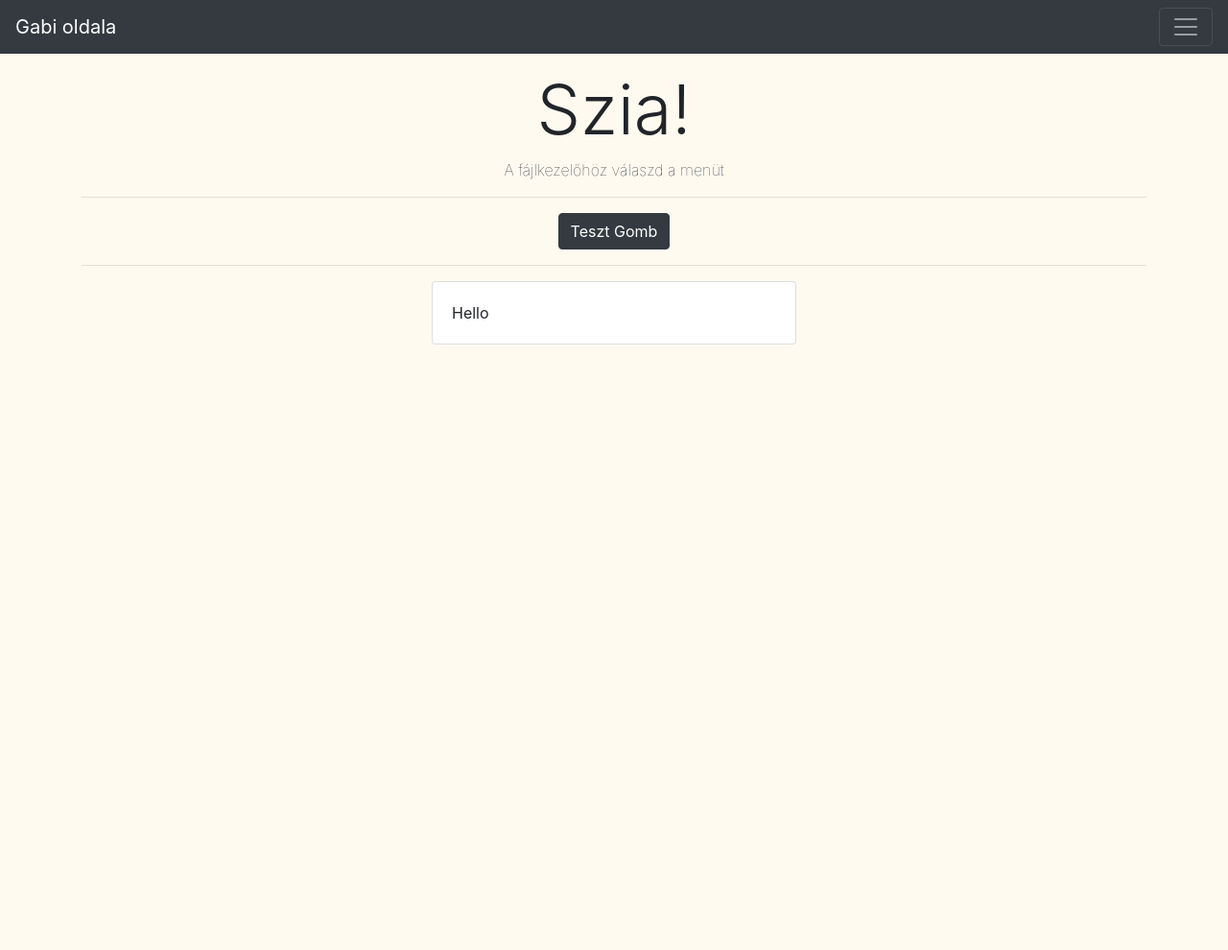
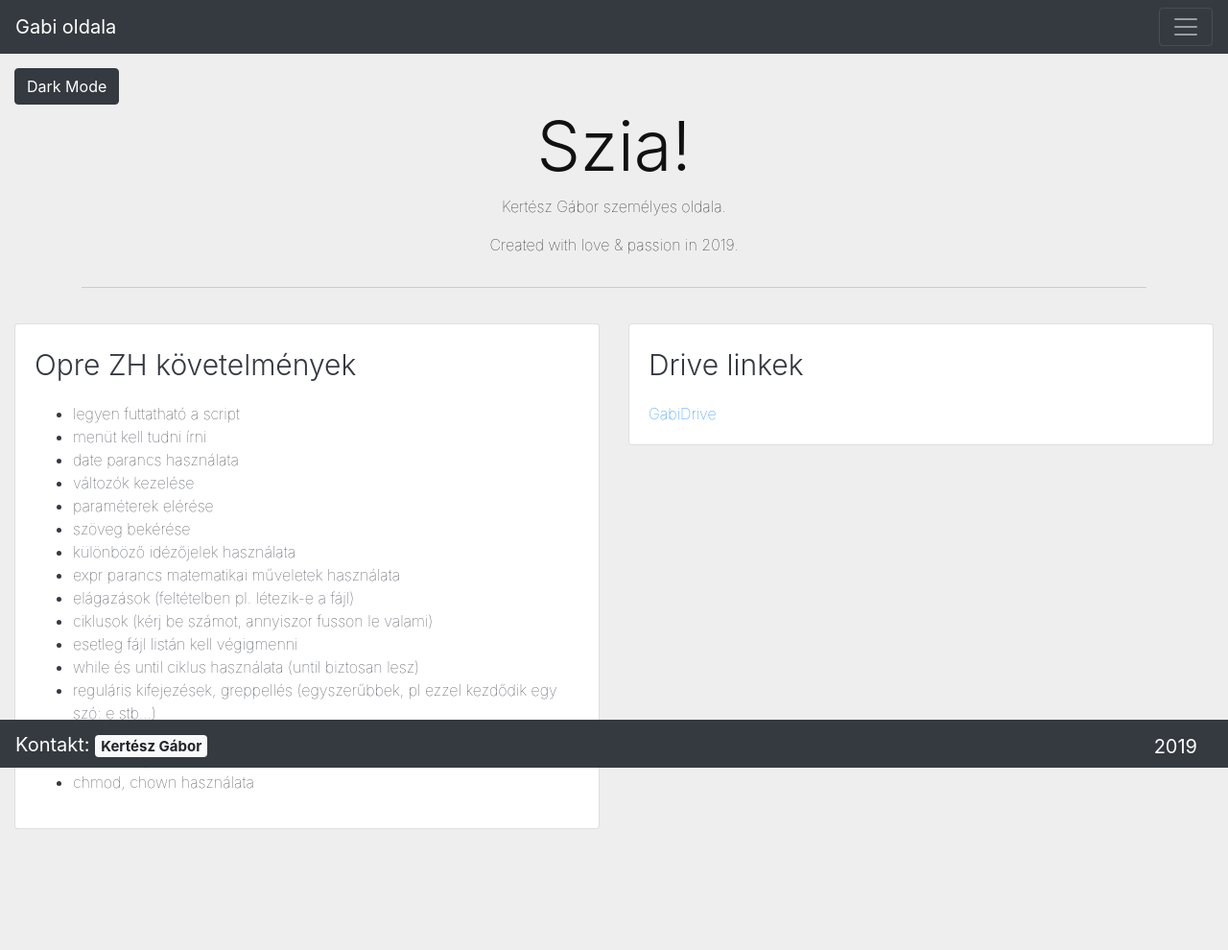
Before and after one commit to kerteszgabor/kerteszgabor.github.io, a PHP site: page / in a window 1280 px wide. Shown: the whole page at 96% size. Before the commit the page ends 359 px from the top, so only its background shows below. Run offline with PHP 8.4, Linux system fonts and the light colour scheme.

Commit message:
desing layout done

```diff
--- a/index.html
+++ b/index.html
@@ -12,7 +12,7 @@
 <meta charset="utf-8">
 <meta name="viewport" content="width=device-width, initial-scale=1">
 </head>
-<body>
+<body id = "body" class = "light-mode">
 
 <nav class="navbar fixed-top navbar-dark bg-dark">
    <a class="navbar-brand" href="#">Gabi oldala</a>
@@ -25,42 +25,97 @@
                 <a class="nav-link" href="index.html">Főoldal<span class="sr-only">Home</span></a>
             </li>
             <li class="nav-item">
-                <a class="nav-link" href="tinyfilemanager/tinyfilemanager.php">Fájlkezelő</a>
+                <a class="nav-link" href="tinyfilemanager/tinyfilemanager.php">Adatok feltöltése</a>
             </li>
 
         </ul>
     </div>
 </nav>
+    <div class="divider"></div>
 
-    <div class="row" style="background-color: black">
-        <div class="col font-weight-light" style="color: beige; text-indent:15px; inherit; line-height: 50px;">Weboldal fejléce</div>
+<div class="text-left container-fluid" style="margin-top: 50px">
+        <button id="btn" type="button" onclick="ToogleDarkMode()" class="btn btn-dark text-center">Dark Mode</button>
+    </div>
+    <div class = "container">
+        <div class="font-weight-lighter d-flex justify-content-center">
+            <h1 class="display-3">Szia!</h1>
+        </div>
 
-    </div>
-
-    <div class="divider"></div>
-    <div class = "container ">
-        <h1 class="display-3  d-flex justify-content-center ">Szia!</h1>
-        <p class="font-weight-lighter  d-flex justify-content-center">A fájlkezelőhöz válaszd a menüt</p>
-
-
-
-
-
+        <div class="font-weight-lighter d-flex justify-content-center">
+            <p>Kertész Gábor személyes oldala.</p>
+            </div>
+        <div class="font-weight-lighter d-flex justify-content-center">
+            <p>Created with love & passion in 2019.</p>
+            </div>
 
         <hr>
 
 
 
-      <div class="text-center">
-        <button type="button" onclick="ChangeBcolor()" class="btn btn-dark text-center">Teszt Gomb</button>
-          </div>
-    <hr>
 
-    <div class="row d-flex justify-content-center">
-        <div class="col-4 card card-body ">Hello</div>
+    <div class="divider"></div>
+    </div>
+    <div class="container-fluid">
+    <div id="content" class="row d-flex justify-content-center">
+        <div class="col">
+            <div id="card" class="card card-body ">
+                <p class="lead" style="font-size: 30">Opre ZH követelmények</p>
+                <ul>
+<li>legyen futtatható a script</li>
+<li>menüt kell tudni írni</li>
+<li>date parancs használata</li>
+<li>változók kezelése</li>
+<li>paraméterek elérése</li>
+<li>szöveg bekérése</li>
+<li>különböző idézőjelek használata</li>
+<li>expr parancs matematikai műveletek használata</li>
+<li>elágazások (feltételben pl. létezik-e a fájl)</li>
+<li>ciklusok (kérj be számot, annyiszor fusson le valami)</li>
+<li>esetleg fájl listán kell végigmenni</li>
+<li>while és until ciklus használata (until biztosan lesz)</li>
+<li>reguláris kifejezések, greppellés (egyszerűbbek, pl ezzel kezdődik egy szó: e stb...)</li>
+<li>sed használata: csak a csere verzió</li>
+<li>cut és wc parancsok</li>
+<li>chmod, chown használata</li>
+
+                </ul>
+            </div>
+        </div>
+
+        <div class="col">
+        <div id ="card" class="card card-body">
+                <p class="lead" style="font-size: 30">Drive linkek</p>
+                <a href="https://drive.google.com/open?id=1VSvdPx3K6qhzqobUzXZRm_Ln6CoFaXVx">GabiDrive</a>
+            </div>
+        </div>
         </div>
     </div>
 
+    <div class="divider"></div>
+    <div class="divider"></div>
+    <div class="divider"></div>
+    <div class="divider"></div>
+    <div class="divider"></div>
+    <div class="divider"></div>
 
+ <div style="color:white">
+     <nav id="futer" class="navbar  bg-dark">
+         <div class=" navbar-brand footer-copyright text-center px-0 py" style="margin-top: -20px">Kontakt:
+    <a href="https://www.facebook.com/kerteszgabor.official" class="badge badge-light" >Kertész Gábor</a>
+  </div>
+  <p  class="navbar-brand" href="#">2019</p>
+</nav>
+     <!--
+
+<footer class="page-footer font-small bg-dark">
+
+  <!-- Copyright
+  <div class="footer-copyright text-center py-3">Kontakt:
+    <a href="https://www.facebook.com/kerteszgabor.official">Kertész Gábor</a>
+  </div>
+  <!-- Copyright  -->
+
+</footer>
+</div>
 </body>
 </html>
--- a/sajat.css
+++ b/sajat.css
@@ -1,3 +1,14 @@
+
+html {
+    position: relative;
+    min-height: 100%;
+    width: 100%;
+}
+
+div {
+    display: block;
+}
+
 .divider{
     width: 100%;
     min-height: 1px;
@@ -6,8 +17,37 @@
     display: inline-block;
     position: relative;
 }
-body{
-    background-color:floralwhite;
+
+#card:hover {
+  -webkit-box-shadow: 0px 0px 14px 0px rgba(179,179,179,1);
+  -moz-box-shadow: 0px 0px 14px 0px rgba(179,179,179,1);
+  box-shadow: 0px 0px 14px 0px rgba(179,179,179,1);
+
+  }
+
+.toptext{
+    @extend .d-flex;
+    @extend font-weight-lighter;
+    @extend justify-content-center;
+}
+
+
+body.dark-mode {
+    background-color:#111;
+    color:#eee;
+
+
+}
+#content{
+    color: #353942;
+    font-weight: lighter;
+}
+
+hr{ border-top: 1px solid #ccc }
+
+body.light-mode {
+    background-color:#eee;
+    color:#111;
 }
 .custom_table{
     border-collapse: separate;
@@ -17,3 +57,11 @@ body{
 td{
     padding: 10px;
 }
+#futer{
+    position: fixed;
+    left: 0;
+    bottom: 0;
+    height: 50px;
+    width: 100%;
+    overflow: hidden;
+}
--- a/script.js
+++ b/script.js
@@ -1,4 +1,19 @@
-function ChangeBcolor()
+function ToogleDarkMode()
 {
-    document.body.style.backgroundColor = "red";
+    var docBody = document.getElementById("body");
+    var getBodiesCurrentClass = docBody.className;
+    var buttonvar = document.getElementById("btn");
+    if (getBodiesCurrentClass == "light-mode")
+        {
+            docBody.className = "dark-mode";
+            document.getElementById("content").style.color= '#353942'
+            buttonvar.innerHTML = "Light Mode";
+            buttonvar.className = "btn text-center btn-light";
+        }
+    else
+        {
+            docBody.className = "light-mode";
+            buttonvar.innerHTML = "Dark Mode";
+            buttonvar.className = "btn text-center btn-dark";
+        }
 }
```
